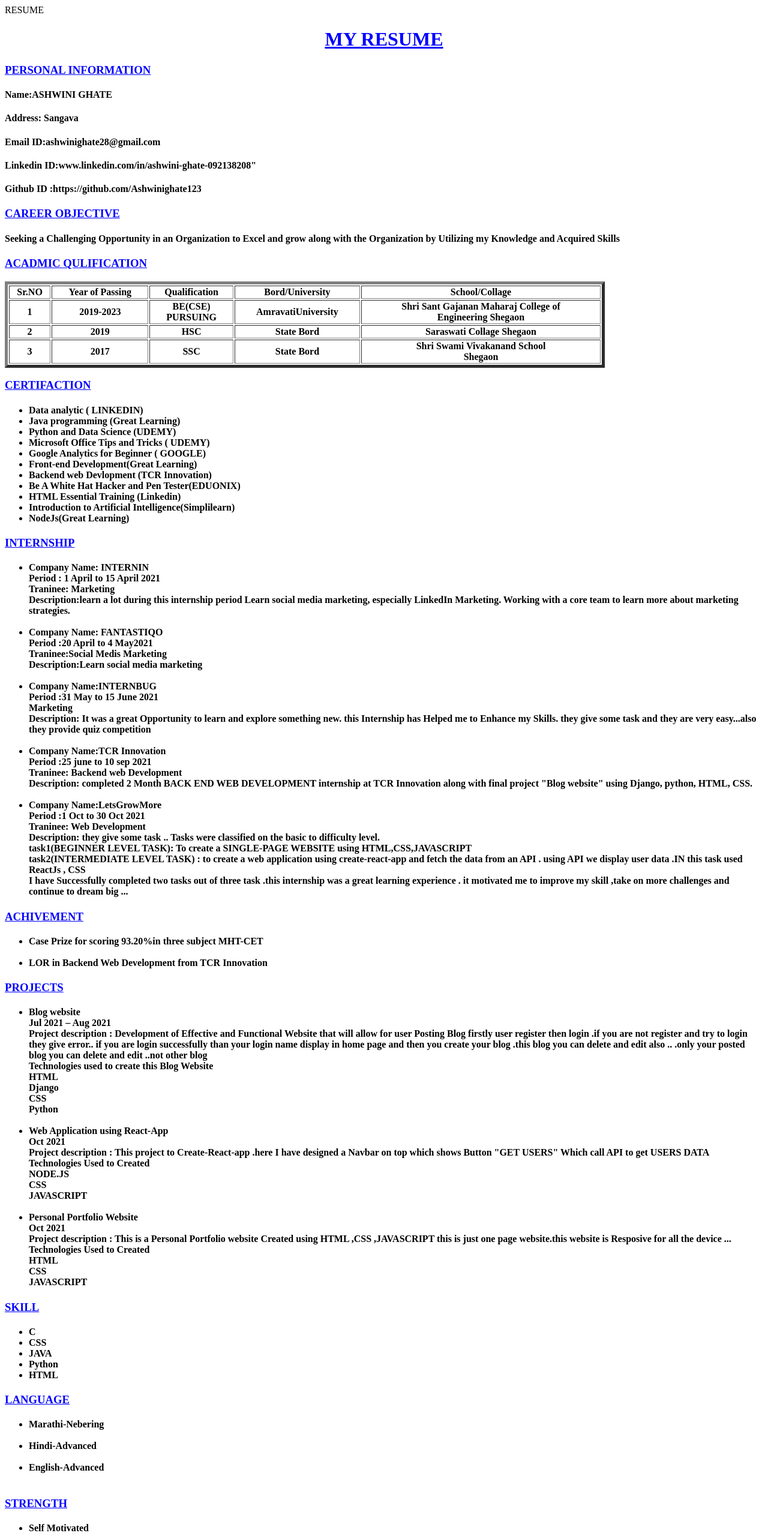
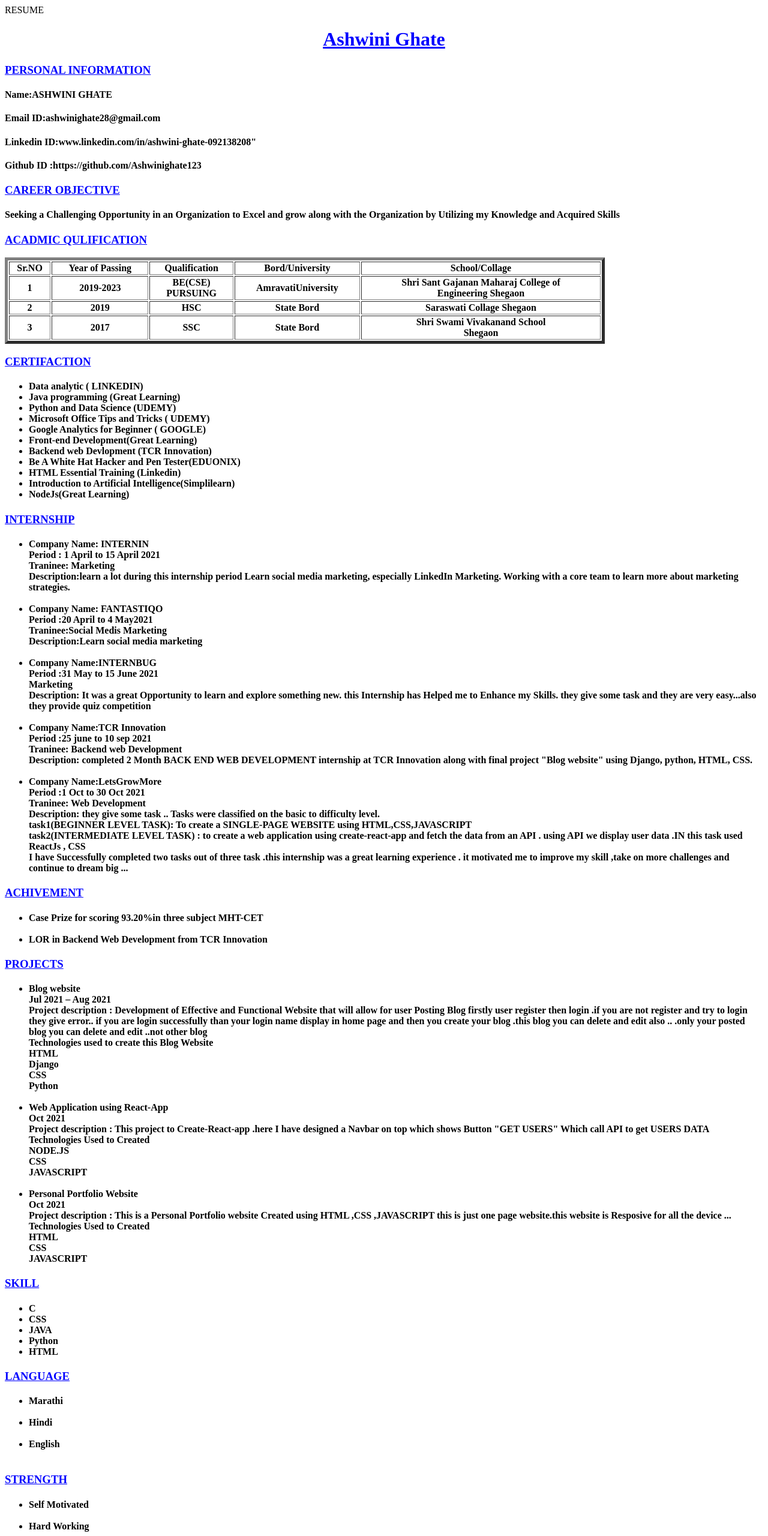
Before and after one commit to Ashwinighate123/ashu.github.io, a plain HTML site: page index.html in a window 1280 px wide. Shown: the top 2560 px of the page at 60% size. Drawn offline with Linux system fonts and the light colour scheme.

Commit message:
Update index.html

```diff
--- a/index.html
+++ b/index.html
@@ -10,11 +10,10 @@
 <body>
 <center>
 <h1>
-    <div><u>MY RESUME</u></div>
+    <div><u>Ashwini Ghate</u></div>
     </h1></center>
     <h3><div><b><u>PERSONAL INFORMATION</u></b></div></h3>
     <h4><b>Name</b>:ASHWINI GHATE</h4>
-    <h4><b>Address</b>: Sangava </h4>
     <h4><b>Email ID</b>:ashwinighate28@gmail.com</h4>
     <h4><b>Linkedin ID</b>:www.linkedin.com/in/ashwini-ghate-092138208"</h4>
     <h4><b>Github ID</b> :https://github.com/Ashwinighate123</h4>
@@ -142,9 +141,9 @@ CSS<br>
     <h3><div><b><u>LANGUAGE</u></b></div></h3>
     <ul>
     <h4>
-        <li>Marathi-Nebering</li><br>
-        <li>Hindi-Advanced</li><br>
-        <li>English-Advanced</li><br>
+        <li>Marathi</li><br>
+        <li>Hindi</li><br>
+        <li>English</li><br>
     </h4></ul>
 <h3><div><b><u>STRENGTH</u></b></div></h3>
     <ul>
@@ -161,11 +160,10 @@ CSS<br>
     <h3><div><b><u>PERSONAL DETAILS</u></b></div></h3>
     <ul>
     <h4>
-        <li>Father Name : Santosh Ghate</li><br>
-        <li>Date of Birth : May 22,2001</li><br>
+        <li>Date of Birth : May 22</li><br>
         <li>Gender: Female</li><br>
         <li>Nationality : Indian</li><br>
-        <li>Marital Status : Unmarried</li></h4></ul>
+        </ul>
         <center><button onclick="window.print()">PRINT</button></center>
 </body>
 </html>
```
